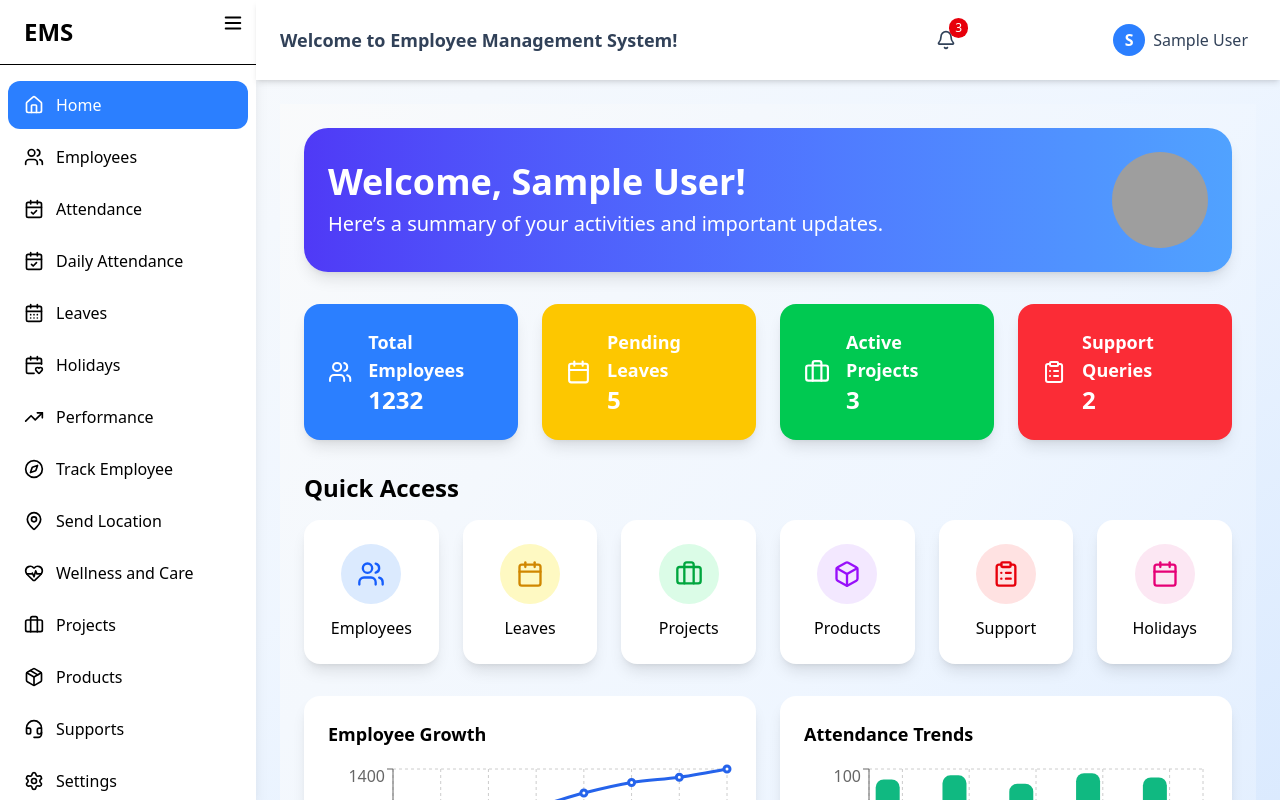
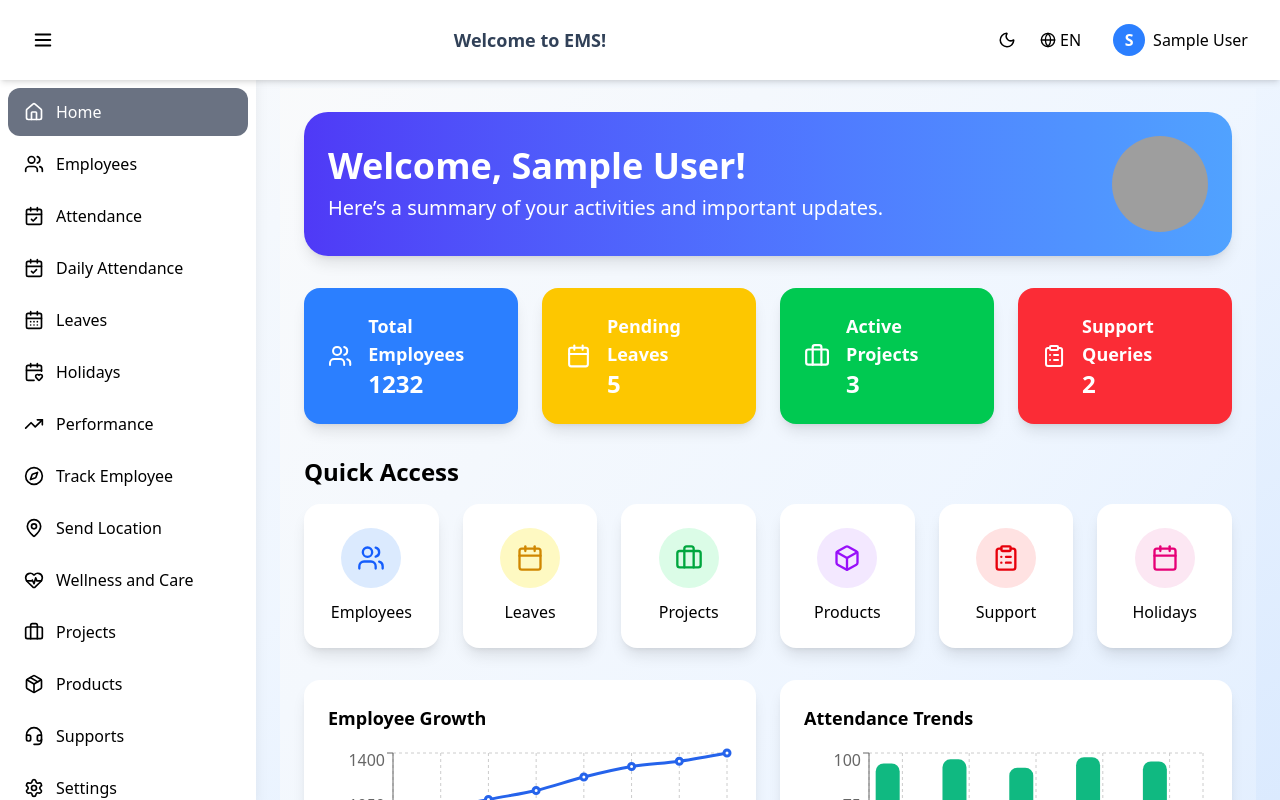
Before and after one commit to Gaurav-0211/Employee-Management-System, a React (Vite) app in the folder HRA-Portal/: page / in a window 1280 px wide. Built offline with nearby package versions, Linux system fonts and the light colour scheme; sample sign-in values are in the browser's storage; grey boxes are pictures that could not be loaded.

Commit message:
_Fix: Top, Side and Layout

```diff
--- a/HRA-Portal/src/components/Layout.jsx
+++ b/HRA-Portal/src/components/Layout.jsx
@@ -1,21 +1,49 @@
-// src/components/Layout.jsx
-import { useState } from "react";
+import { useEffect, useState } from "react";
 import { Outlet } from "react-router-dom";
 import Sidebar from "./Sidebar";
 import Topbar from "./Topbar";
 
 export default function Layout() {
   const [sidebarOpen, setSidebarOpen] = useState(true);
+  const [topVisible, setTopVisible] = useState(true);
+  const [lastScrollY, setLastScrollY] = useState(0);
+
+  // Handle scroll for Topbar show/hide
+  useEffect(() => {
+    const handleScroll = () => {
+      const currentScrollY = window.scrollY;
+      if (currentScrollY > lastScrollY && currentScrollY > 50) {
+        setTopVisible(false); // scrolling down
+      } else {
+        setTopVisible(true); // scrolling up
+      }
+      setLastScrollY(currentScrollY);
+    };
+    window.addEventListener("scroll", handleScroll);
+    return () => window.removeEventListener("scroll", handleScroll);
+  }, [lastScrollY]);
 
   return (
-    <div className="flex h-screen bg-gradient-to-br from-gray-50 via-blue-50 to-blue-100">
+    <div className="flex h-screen w-screen overflow-hidden bg-gradient-to-br from-gray-50 via-blue-50 to-blue-100">
       {/* Sidebar */}
-      <Sidebar sidebarOpen={sidebarOpen} setSidebarOpen={setSidebarOpen} />
+      <Sidebar sidebarOpen={sidebarOpen} topVisible={topVisible} />
 
-      {/* Main Content */}
-      <div className="flex-1 flex flex-col">
-        <Topbar />
-        <main className="flex-1 p-6 overflow-y-auto transition-all duration-300">
+      <div className="flex flex-1 flex-col overflow-hidden">
+        {/* Topbar */}
+        <Topbar
+          sidebarOpen={sidebarOpen}
+          setSidebarOpen={setSidebarOpen}
+          visible={topVisible}
+        />
+
+        {/* Main content */}
+        <main
+          className={`flex-1 overflow-auto transition-all duration-300 p-6`}
+          style={{
+            marginLeft: sidebarOpen ? 256 : 80, // Sidebar width
+            marginTop: 64, // Topbar height
+          }}
+        >
           <Outlet />
         </main>
       </div>
--- a/HRA-Portal/src/components/Sidebar.jsx
+++ b/HRA-Portal/src/components/Sidebar.jsx
@@ -1,4 +1,3 @@
-// src/components/Sidebar.jsx
 import {
   Briefcase,
   CalendarCheck,
@@ -9,7 +8,6 @@ import {
   HeartPulse,
   Home,
   MapPin,
-  Menu,
   Package,
   Settings,
   TrendingUp,
@@ -34,49 +32,33 @@ const menu = [
   { name: "Settings", path: "/settings", icon: Settings },
 ];
 
-export default function Sidebar({ sidebarOpen, setSidebarOpen }) {
+export default function Sidebar({ sidebarOpen, topVisible }) {
   const location = useLocation();
 
   return (
-    <div
-      className={`${
-        sidebarOpen ? "w-64" : "w-20"
-      } h-screen bg-white shadow-lg flex flex-col transition-all duration-300`}
+    <aside
+      className={`fixed top-16 left-0 h-[calc(100%-64px)] bg-white shadow-lg transition-all duration-300 z-30 overflow-auto`}
+      style={{
+        width: sidebarOpen ? 256 : 80,
+        transform: topVisible ? "translateY(0)" : "translateY(-64px)",
+      }}
     >
-      {/* Top Section */}
-      <div className="flex items-center relative p-4 border-b">
-        <h1
-          className={`ml-2 text-2xl font-bold whitespace-nowrap transition-opacity duration-300 ${
-            sidebarOpen ? "opacity-100" : "opacity-0"
-          }`}
-        >
-          EMS
-        </h1>
-        <button
-          onClick={() => setSidebarOpen(!sidebarOpen)}
-          className="p-2 rounded-lg hover:bg-gray-100 transition absolute top-1 right-1"
-        >
-          <Menu size={22} />
-        </button>
-      </div>
-
-      {/* Navigation Menu (scrollable area) */}
-      <nav className="flex-1 overflow-y-auto px-2 py-4">
+      <nav className="flex flex-col mt-2 px-2 py-4 gap-1">
         {menu.map(({ name, path, icon: Icon }) => (
           <Link
             key={path}
             to={path}
             className={`flex items-center ${
               sidebarOpen ? "gap-3 px-4" : "justify-center"
-            } py-3 rounded-xl mb-1 transition-colors ${
+            } py-3 rounded-xl transition-colors ${
               location.pathname === path
-                ? "bg-blue-500 text-white"
+                ? "bg-gray-500 text-white"
                 : "hover:bg-gray-100"
             }`}
           >
             <Icon size={20} />
             <span
-              className={`transition-opacity duration-300 ${
+              className={`transition-opacity duration-300 whitespace-nowrap ${
                 sidebarOpen ? "opacity-100" : "opacity-0 w-0"
               }`}
             >
@@ -85,6 +67,6 @@ export default function Sidebar({ sidebarOpen, setSidebarOpen }) {
           </Link>
         ))}
       </nav>
-    </div>
+    </aside>
   );
 }
--- a/HRA-Portal/src/components/Topbar.jsx
+++ b/HRA-Portal/src/components/Topbar.jsx
@@ -1,180 +1,73 @@
-import { Bell, Globe, LogOut, Moon, Settings, Sun, User } from "lucide-react";
-import { useEffect, useRef, useState } from "react";
+import { Globe, LogOut, Menu, Moon, Sun, User } from "lucide-react";
+import { useState } from "react";
 import { useNavigate } from "react-router-dom";
 import { useAuth } from "../context/AuthContext";
 import { useTheme } from "../context/ThemeProvider";
 
-export default function Topbar() {
+export default function Topbar({ sidebarOpen, setSidebarOpen, visible }) {
   const { user, logout } = useAuth();
   const navigate = useNavigate();
+  const { theme, toggleTheme } = useTheme();
   const [dropdownOpen, setDropdownOpen] = useState(false);
-  const [profileModalOpen, setProfileModalOpen] = useState(false);
-  const { theme, toggleTheme } = useTheme();
   const [language, setLanguage] = useState("EN");
-  const [notifOpen, setNotifOpen] = useState(false);
-  const [unread, setUnread] = useState(3);
-  const [query, setQuery] = useState("");
-  const [suggestions, setSuggestions] = useState([]);
-  const debounceRef = useRef(null);
-
-  const handleSignOut = () => {
-    logout();
-    navigate("/login");
-  };
-
-  // Search suggestions mock
-  useEffect(() => {
-    if (!query) {
-      setSuggestions([]);
-      return;
-    }
-    clearTimeout(debounceRef.current);
-    debounceRef.current = setTimeout(() => {
-      setSuggestions([
-        `Employee: ${query} Kumar`,
-        `Project: ${query} Migration`,
-        `Leave Request: ${query}`,
-      ]);
-    }, 300);
-  }, [query]);
 
   return (
-    <div className="flex items-center justify-between px-6 py-4 bg-white shadow-md dark:bg-blue-500 relative">
-      {/* Left side */}
-      <h2 className="text-lg font-semibold text-slate-700 dark:text-slate-100">
-        Welcome to Employee Management System!
-      </h2>
+    <header
+      className="fixed top-0 left-0 right-0 flex items-center justify-between px-6 py-4 bg-white shadow-md z-40 transition-transform duration-300"
+      style={{
+        transform: visible ? "translateY(0)" : "translateY(-100%)",
+      }}
+    >
+      <button
+        onClick={() => setSidebarOpen(!sidebarOpen)}
+        className="p-2 rounded hover:bg-gray-100"
+      >
+        <Menu size={22} />
+      </button>
 
-      {/* Right side */}
+      <h2 className="text-lg font-semibold text-slate-700">Welcome to EMS!</h2>
+
       <div className="flex items-center gap-4">
-        {/* Notifications */}
-        <div className="relative">
-          <button
-            onClick={() => setNotifOpen(!notifOpen)}
-            className="relative p-2 rounded-lg hover:bg-gray-100 dark:hover:bg-slate-800"
-          >
-            <Bell className="w-5 h-5 text-slate-700 dark:text-slate-200" />
-            {unread > 0 && (
-              <span className="absolute -top-1 -right-1 inline-flex items-center justify-center px-1.5 py-0.5 text-xs rounded-full bg-red-600 text-white">
-                {unread}
-              </span>
-            )}
-          </button>
-          {notifOpen && (
-            <div className="absolute right-0 mt-2 w-72 bg-white dark:bg-white border rounded-lg shadow-lg z-50">
-              <div className="px-4 py-2 font-medium border-b dark:border-slate-800">
-                Notifications
-              </div>
-              <div className="max-h-60 overflow-auto">
-                <div className="px-4 py-2 text-sm">Leave approved for Anna</div>
-                <div className="px-4 py-2 text-sm">New employee joined</div>
-                <div className="px-4 py-2 text-sm">Attendance alert</div>
-              </div>
-              <button
-                onClick={() => setUnread(0)}
-                className="w-full text-center px-4 py-2 text-sm hover:bg-slate-100 dark:hover:bg-green-500"
-              >
-                Mark all as read
-              </button>
-            </div>
-          )}
-        </div>
-
-        {/* Language Selector */}
-        <div className="flex items-center gap-2 text-white">
-          <button
-            onClick={() => setLanguage(language === "EN" ? "HI" : "EN")}
-            className="flex items-center gap-1 px-2 py-1 rounded-lg hover:bg-gray-100 dark:hover:bg-slate-800"
-          >
-            <Globe className="w-4 h-4" /> {language}
-          </button>
-        </div>
-
-        {/* Theme Toggle */}
-        <button
-          onClick={toggleTheme}
-          className="p-2 rounded-lg hover:bg-gray-100 dark:hover:bg-slate-800"
-        >
-          {/* show icon matching current theme (pick whichever UX you prefer) */}
-          {theme === "dark" ? (
-            <Sun className="w-5 h-5 text-yellow-400" />
-          ) : (
-            <Moon className="w-5 h-5 text-white" />
-          )}
+        <button onClick={toggleTheme}>
+          {theme === "dark" ? <Sun size={18} /> : <Moon size={18} />}
         </button>
 
-        {/* Profile Section (unchanged) */}
+        <button
+          onClick={() => setLanguage(language === "EN" ? "HI" : "EN")}
+          className="flex items-center gap-1 px-2 py-1 rounded hover:bg-gray-100"
+        >
+          <Globe size={16} /> {language}
+        </button>
+
         <div className="relative">
           <button
             onClick={() => setDropdownOpen(!dropdownOpen)}
-            className="flex items-center gap-2 p-2 rounded-lg hover:bg-gray-100 dark:hover:bg-slate-800"
+            className="flex items-center gap-2 p-2 rounded hover:bg-gray-100"
           >
             <div className="w-8 h-8 bg-blue-500 text-white flex items-center justify-center rounded-full font-bold">
               {user?.name?.[0] || "U"}
             </div>
-            <span className="font-medium text-slate-700 dark:text-slate-100">
-              {user?.name || "Employee"}
-            </span>
+            <span>{user?.name || "Employee"}</span>
           </button>
 
           {dropdownOpen && (
-            <div className="absolute right-0 mt-2 w-48 bg-white dark:bg-white border rounded-lg shadow-lg">
+            <div className="absolute right-0 mt-2 w-48 bg-white border rounded-lg shadow-lg">
               <button
-                onClick={() => {
-                  navigate("/settings");
-                  setDropdownOpen(false);
-                }}
-                className="flex items-center gap-2 w-full px-4 py-2 hover:bg-gray-100 dark:hover:bg-slate-800"
+                onClick={() => navigate("/settings")}
+                className="flex items-center gap-2 w-full px-4 py-2 hover:bg-gray-100"
               >
-                <User size={18} /> Profile
+                <User size={16} /> Profile
               </button>
               <button
-                onClick={() => {
-                  navigate("/settings");
-                  setDropdownOpen(false);
-                }}
-                className="flex items-center gap-2 w-full px-4 py-2 hover:bg-gray-100 dark:hover:bg-slate-800"
+                onClick={() => logout()}
+                className="flex items-center gap-2 w-full px-4 py-2 hover:bg-gray-100 text-red-500"
               >
-                <Settings size={18} /> Update Profile
-              </button>
-              <button
-                onClick={handleSignOut}
-                className="flex items-center gap-2 w-full px-4 py-2 hover:bg-gray-100 dark:hover:bg-slate-800 text-red-500"
-              >
-                <LogOut size={18} /> Sign Out
+                <LogOut size={16} /> Sign Out
               </button>
             </div>
           )}
         </div>
       </div>
-
-      {/* Profile Modal */}
-      {profileModalOpen && (
-        <div className="fixed inset-0 bg-black/30 flex items-center justify-center z-50">
-          <div className="bg-white dark:bg-slate-900 rounded-lg shadow-xl p-6 w-80">
-            <h3 className="text-lg font-semibold mb-4 text-slate-700 dark:text-slate-100">
-              Employee Details
-            </h3>
-            <p className="mb-2 text-slate-600 dark:text-slate-200">
-              <strong>Name:</strong> {user?.name || "N/A"}
-            </p>
-            <p className="mb-2 text-slate-600 dark:text-slate-200">
-              <strong>Email:</strong> {user?.email || "N/A"}
-            </p>
-            <p className="mb-2 text-slate-600 dark:text-slate-200">
-              <strong>Role:</strong> {user?.role || "Employee"}
-            </p>
-            <div className="mt-4 flex justify-end">
-              <button
-                onClick={() => setProfileModalOpen(false)}
-                className="px-4 py-2 bg-blue-500 text-white rounded-lg hover:bg-blue-600"
-              >
-                Close
-              </button>
-            </div>
-          </div>
-        </div>
-      )}
-    </div>
+    </header>
   );
 }
```
Also changed, not shown: HRA-Portal/src/components/EmployeeProfile.jsx (+140 -52 lines), HRA-Portal/src/pages/Employees.jsx (+5 -7 lines), 1 other file (tests, documents, lock files or other folders).
